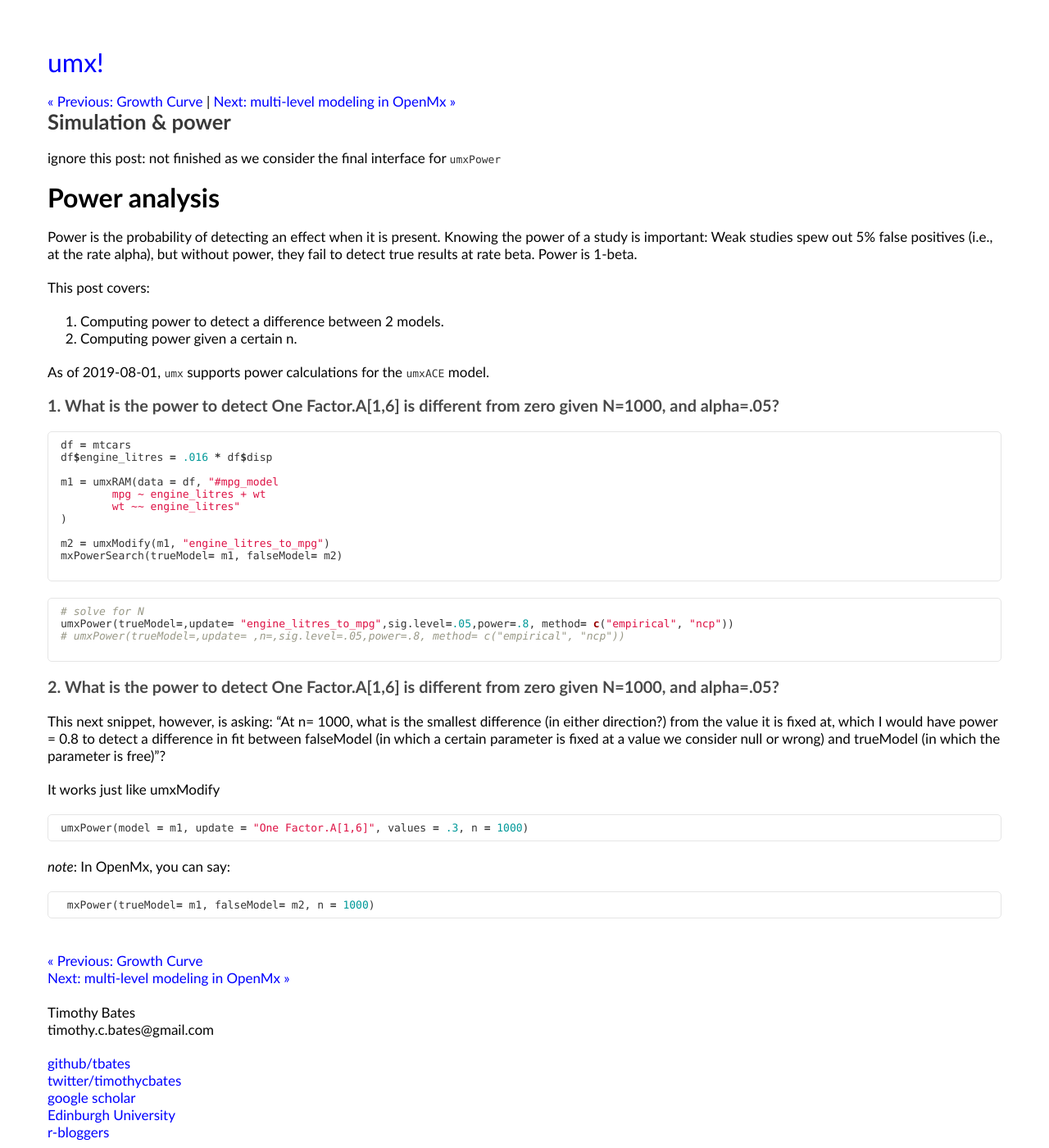
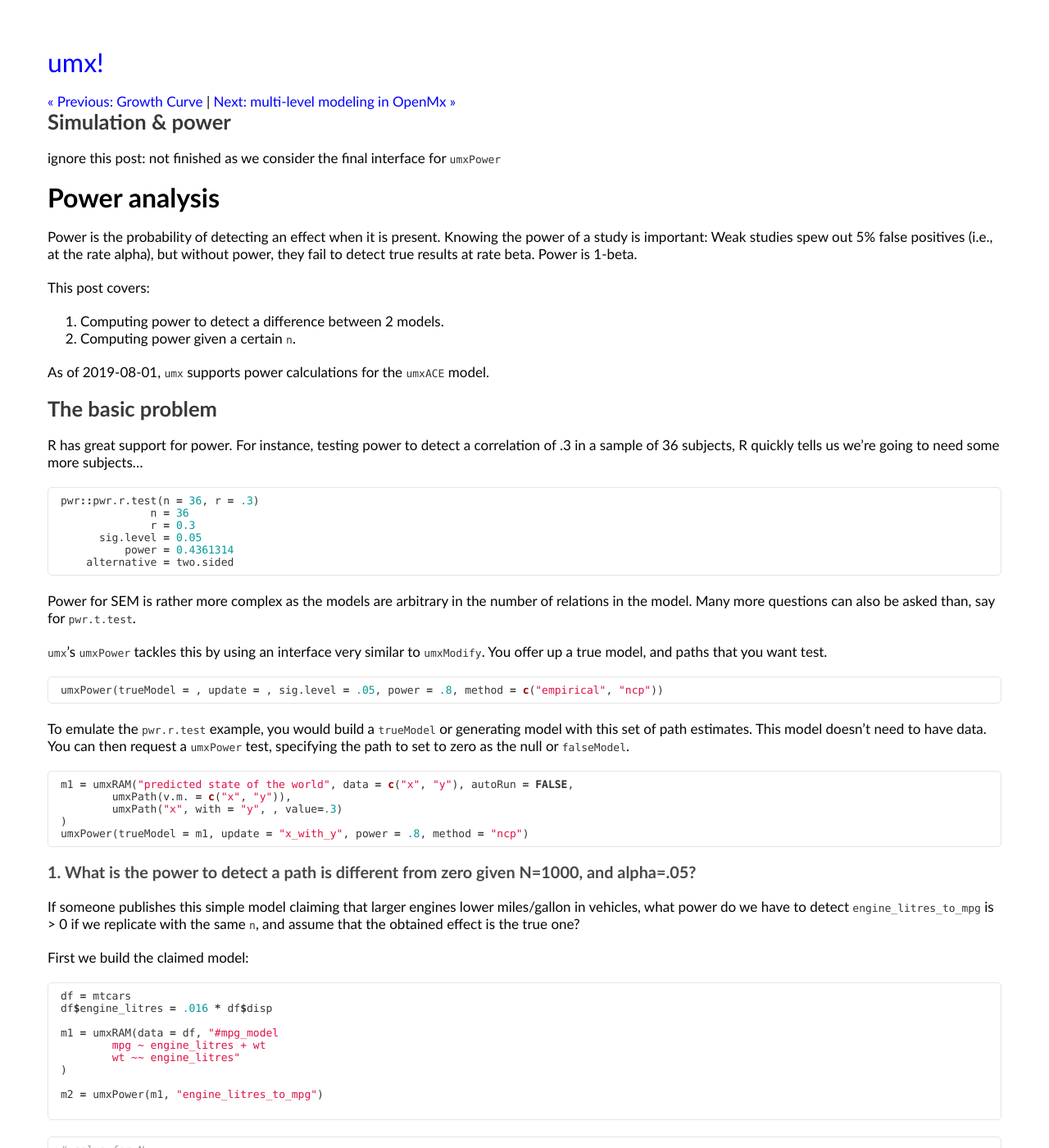
Before and after one commit to tbates/tbates.github.io, a Jekyll site: the page built from _posts/1950-08-10-practical-power.markdown, in a window 1280 px wide and 1400 px high. Shown: the whole window at 82% size. Built offline with Jekyll 4.4.1, drawn with Linux system fonts in a browser that asks for light colours; some of the changed text lies outside the part shown.

Commit message:
no message

````diff
--- a/_posts/1950-08-10-practical-power.markdown
+++ b/_posts/1950-08-10-practical-power.markdown
@@ -17,11 +17,47 @@ Power is the probability of detecting an effect when it is present. Knowing the
 This post covers:
 
 1. Computing power to detect a difference between 2 models.
-2. Computing power given a certain n.
+2. Computing power given a certain `n`.
 
 As of 2019-08-01, `umx` supports power calculations for the `umxACE` model.
 
-### 1. What is the power to detect One Factor.A[1,6] is different from zero given N=1000, and alpha=.05?
+## The basic problem
+
+R has great support for power. For instance, testing power to detect a correlation of .3 in a sample of 36 subjects, R quickly tells us we're going to need some more subjects...
+
+```R
+pwr::pwr.r.test(n = 36, r = .3)
+              n = 36
+              r = 0.3
+      sig.level = 0.05
+          power = 0.4361314
+    alternative = two.sided
+```
+
+Power for SEM is rather more complex as the models are arbitrary in the number of relations in the model. Many more questions can also be asked than, say for `pwr.t.test`.
+
+`umx`'s `umxPower` tackles this by using an interface very similar to `umxModify`. You offer up a true model, and paths that you want test.
+
+```R
+umxPower(trueModel = , update = , sig.level = .05, power = .8, method = c("empirical", "ncp"))
+```
+
+To emulate the `pwr.r.test` example, you would build a `trueModel` or generating model with this set of path estimates. This model doesn't need to have data. You can then request a `umxPower` test, specifying the path to set to zero as the null or `falseModel`.
+
+
+```R
+m1 = umxRAM("predicted state of the world", data = c("x", "y"), autoRun = FALSE,
+	umxPath(v.m. = c("x", "y")),
+	umxPath("x", with = "y", , value=.3)
+)
+umxPower(trueModel = m1, update = "x_with_y", power = .8, method = "ncp")
+```
+
+### 1. What is the power to detect a path is different from zero given N=1000, and alpha=.05?
+
+If someone publishes this simple model claiming that larger engines lower miles/gallon in vehicles, what power do we have to detect `engine_litres_to_mpg` is > 0 if we replicate with the same `n`, and assume that the obtained effect is the true one?
+
+First we build the claimed model:
 
 ```R
 df = mtcars
@@ -32,15 +68,14 @@ m1 = umxRAM(data = df, "#mpg_model
 	wt ~~ engine_litres"
 )
 
-m2 = umxModify(m1, "engine_litres_to_mpg")
-mxPowerSearch(trueModel= m1, falseModel= m2)
+m2 = umxPower(m1, "engine_litres_to_mpg")
 
 ```
 
 ```r
 # solve for N
-umxPower(trueModel=,update= "engine_litres_to_mpg",sig.level=.05,power=.8, method= c("empirical", "ncp"))
-# umxPower(trueModel=,update= ,n=,sig.level=.05,power=.8, method= c("empirical", "ncp"))
+umxPower(trueModel= , update = "engine_litres_to_mpg", sig.level = .05, power = .8, method = c("empirical", "ncp"))
+# umxPower(trueModel=, update= , n=, sig.level=.05, power=.8, method= c("empirical", "ncp"))
 
 ```
 
@@ -58,5 +93,10 @@ umxPower(model = m1, update = "One Factor.A[1,6]", values = .3, n = 1000)
 *note*: In OpenMx, you can say:
 
 ```r
- mxPower(trueModel= m1, falseModel= m2, n = 1000)
+umxPower(trueModel = m1, update = "x_with_y", power = .8, method = "ncp")
+m2 = mxGenerateData(m1, nrow=35, returnModel=TRUE)
+m2 = umxModify(m1, "x_with_y")
+mxPower(trueModel= m1, falseModel= m2, n = 1000)
+mxPowerSearch(trueModel= m1, falseModel= m2)
+
 ```
````
